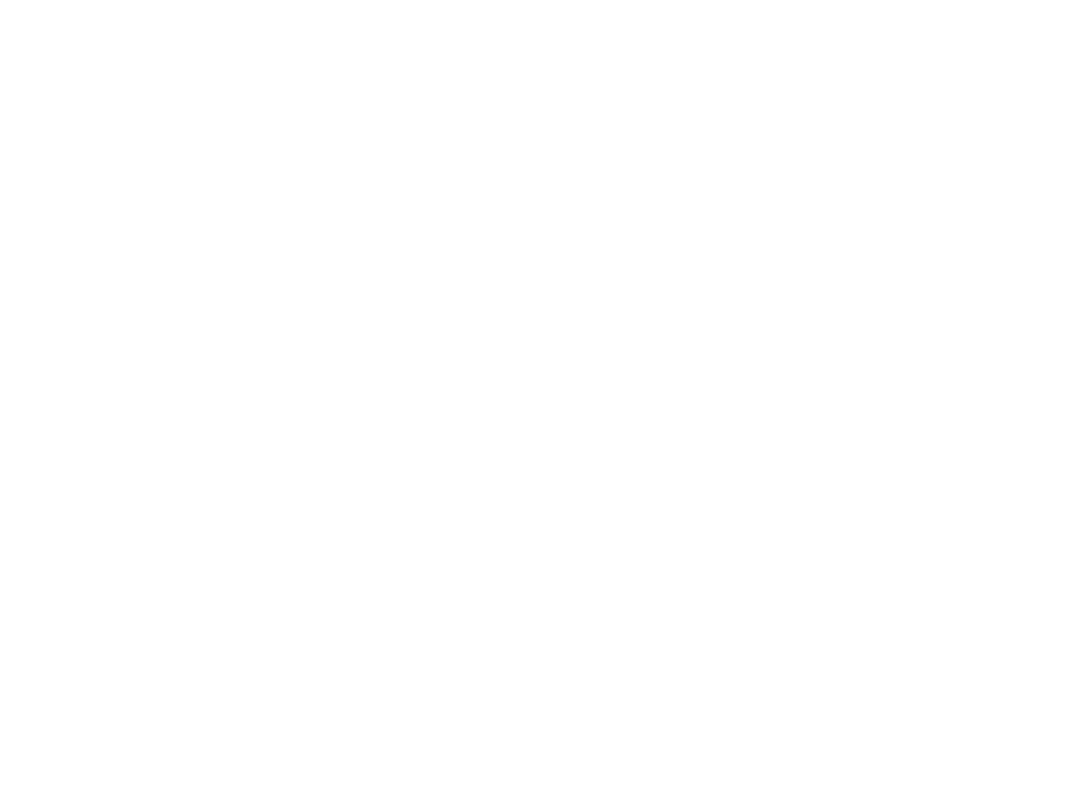
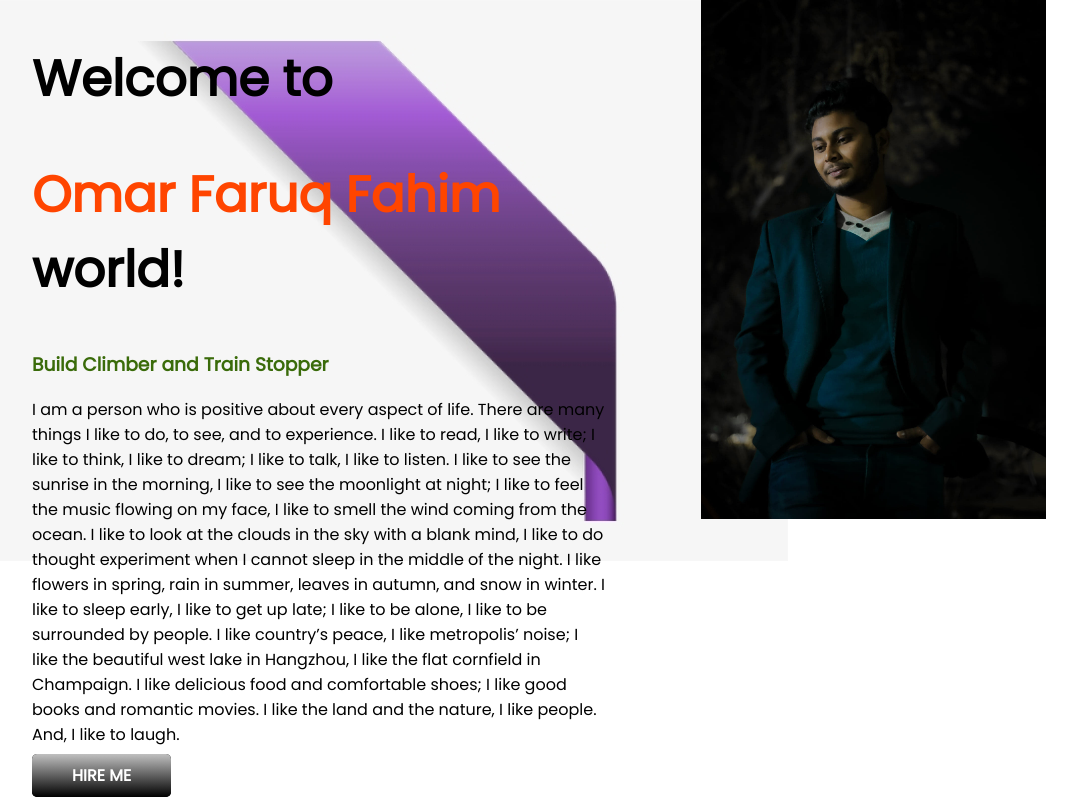
Before and after one commit to omarfaruq-fahim/developer-portfolio, a plain HTML site: page index.html in a window 1280 px wide. Shown: the whole page, without its empty margins (32-1109 px from the left). Drawn offline with Linux system fonts and the light colour scheme.

Commit message:
top banner added

```diff
--- a/index.html
+++ b/index.html
@@ -5,9 +5,21 @@
     <meta http-equiv="X-UA-Compatible" content="IE=edge">
     <meta name="viewport" content="width=device-width, initial-scale=1.0">
     <title>Fahim Portfolio</title>
+    <link rel="preconnect" href="https://fonts.googleapis.com">
+    <link rel="preconnect" href="https://fonts.gstatic.com" crossorigin>
+    <link href="https://fonts.googleapis.com/css2?family=Poppins&display=swap" rel="stylesheet">
     <link rel="stylesheet" href="style.css">
 </head>
 <body>
+<section class="top-banner">
+    <div class="half-width">
+        <h1>Welcome to</h1>
+        <h1><span class="orange-color">Omar Faruq Fahim</span> world!</h1>
+        <h3>Build Climber and Train Stopper</h3>
+        <p>I am a person who is positive about every aspect of life. There are many things I like to do, to see, and to experience. I like to read, I like to write; I like to think, I like to dream; I like to talk, I like to listen. I like to see the sunrise in the morning, I like to see the moonlight at night; I like to feel the music flowing on my face, I like to smell the wind coming from the ocean. I like to look at the clouds in the sky with a blank mind, I like to do thought experiment when I cannot sleep in the middle of the night. I like flowers in spring, rain in summer, leaves in autumn, and snow in winter. I like to sleep early, I like to get up late; I like to be alone, I like to be surrounded by people. I like country’s peace, I like metropolis’ noise; I like the beautiful west lake in Hangzhou, I like the flat cornfield in Champaign. I like delicious food and comfortable shoes; I like good books and romantic movies. I like the land and the nature, I like people. And, I like to laugh.</p>
+        <a class="link-button" target="_blank" href="https://www.linkedin.com/feed/">HIRE ME</a></div>
 
+    <div class="half-width"><img src="images/fahim1.jpg" alt=""></div>
+</section>
 </body>
 </html>
--- a/style.css
+++ b/style.css
@@ -0,0 +1,37 @@
+body {
+  font-family: "Poppins", sans-serif;
+  margin: 0;
+}
+h1 {
+  font-size: 50px;
+}
+h3 {
+  color: rgb(58, 107, 10);
+}
+.orange-color {
+  color: orangered;
+}
+section {
+  display: flex;
+}
+.half-width {
+  width: 50%;
+  padding-left: 5%;
+}
+.half-width img {
+  width: 60%;
+  padding-left: 5%;
+}
+.link-button {
+  text-decoration: none;
+  background-image: linear-gradient(silver, black);
+  background-color: black;
+  color: white;
+  font-weight: 700;
+  padding: 10px 40px;
+  border-radius: 5px;
+}
+.top-banner {
+  background-image: url(dising/logo1.png);
+  background-repeat: no-repeat;
+}
```
Also changed, not shown: dising/logo1.png (added), dising/logo2.jfif (added), images/fahim1.jpg (added), images/fahim2.jpg (added), images/fahim3.jpg (added), images/fahim4.jpg (added), images/fahim5.jpg (added), images/fahim6.jpg (added).
